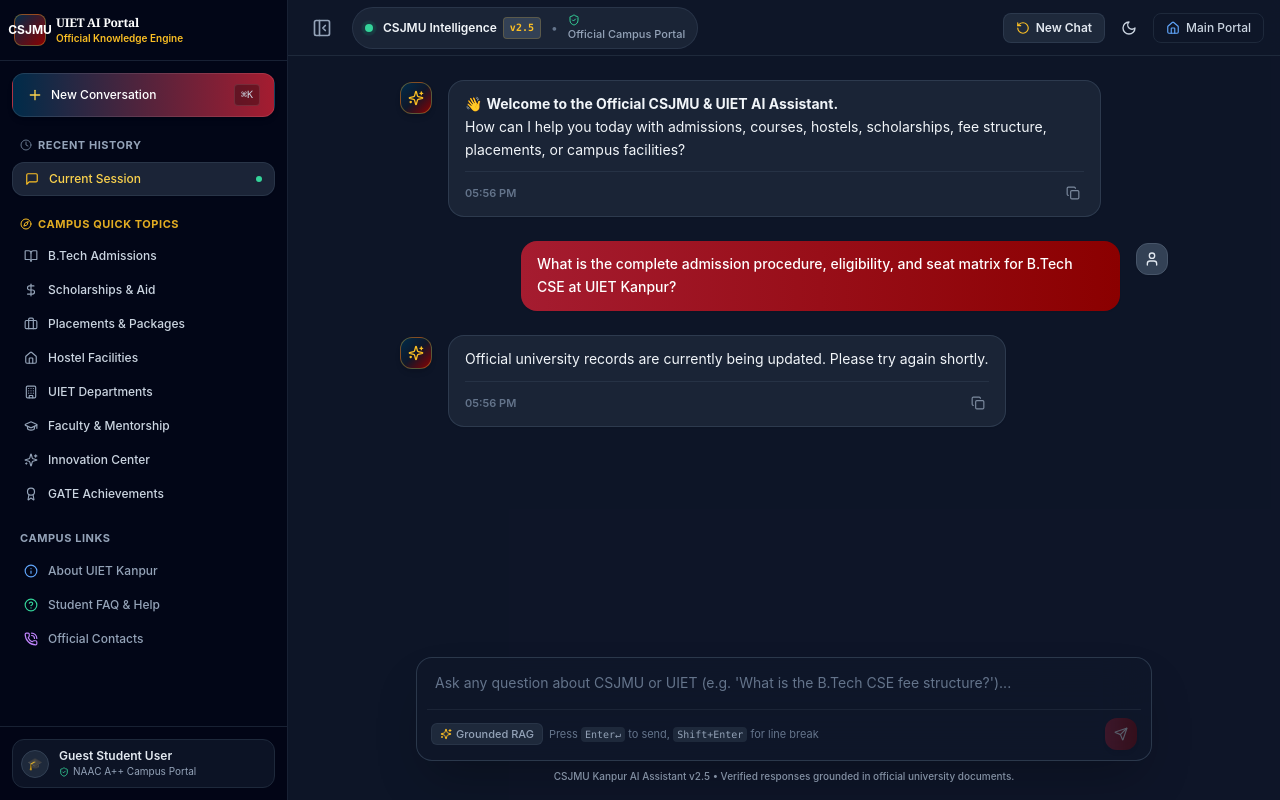
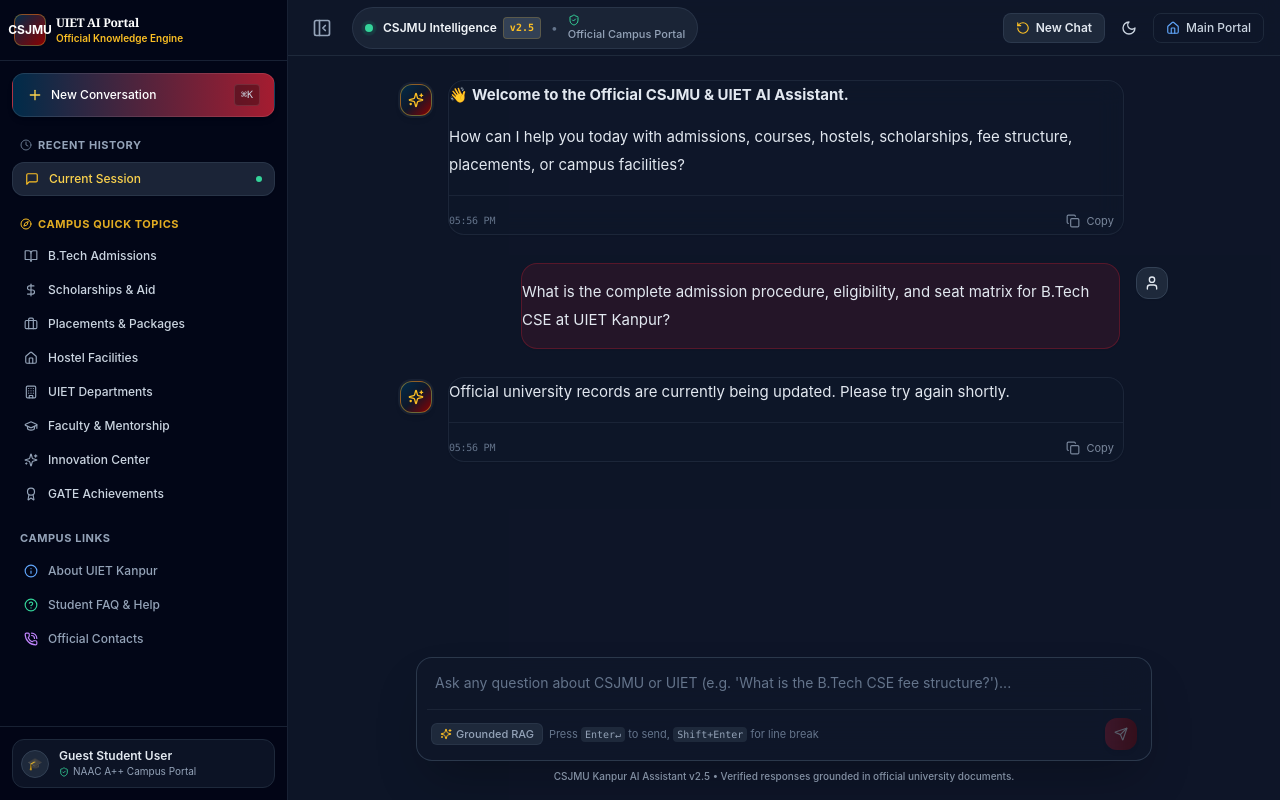
Before and after one commit to notharsh0905/Updated-RAG-Bot, a Next.js app in the folder frontend/: page /chat in a window 1280 px wide. Both pictures are taken after a click on the button 596 px from the left and 306 px from the top of the page. Built offline with nearby package versions, Linux system fonts and the light colour scheme; no server answers.

Commit message:
feat: implement custom CodeBlock component and enhance Markdown rendering styling in chat messages

```diff
--- /dev/null
+++ b/frontend/features/chat/components/CodeBlock.tsx
@@ -0,0 +1,56 @@
+'use client';
+
+import React, { useState } from 'react';
+import { Copy, Check, Terminal } from 'lucide-react';
+
+interface CodeBlockProps {
+  language?: string;
+  code: string;
+}
+
+export const CodeBlock: React.FC<CodeBlockProps> = ({ language = 'text', code }) => {
+  const [copied, setCopied] = useState(false);
+
+  const handleCopy = () => {
+    navigator.clipboard.writeText(code);
+    setCopied(true);
+    setTimeout(() => setCopied(false), 2000);
+  };
+
+  return (
+    <div className="rounded-xl bg-slate-950/95 border border-slate-800/90 shadow-md overflow-hidden my-4 group">
+      {/* Header Bar */}
+      <div className="flex items-center justify-between px-3.5 py-2 bg-slate-900/90 border-b border-slate-800/80 text-[11px] font-mono text-slate-400 select-none">
+        <div className="flex items-center gap-1.5 text-slate-300">
+          <Terminal className="w-3.5 h-3.5 text-amber-400" />
+          <span className="capitalize font-medium">{language || 'code'}</span>
+        </div>
+
+        <button
+          onClick={handleCopy}
+          className="flex items-center gap-1 px-2 py-1 rounded hover:bg-slate-800 text-slate-400 hover:text-slate-200 transition-colors text-[11px] font-sans"
+          title="Copy code to clipboard"
+        >
+          {copied ? (
+            <>
+              <Check className="w-3.5 h-3.5 text-emerald-400" />
+              <span className="text-emerald-400 font-semibold">Copied</span>
+            </>
+          ) : (
+            <>
+              <Copy className="w-3.5 h-3.5" />
+              <span>Copy code</span>
+            </>
+          )}
+        </button>
+      </div>
+
+      {/* Code Snippet Canvas */}
+      <div className="p-4 overflow-x-auto custom-scrollbar bg-slate-950">
+        <pre className="font-mono text-[13px] leading-relaxed text-slate-200 whitespace-pre">
+          <code>{code}</code>
+        </pre>
+      </div>
+    </div>
+  );
+};
--- a/frontend/features/chat/components/MessageItem.tsx
+++ b/frontend/features/chat/components/MessageItem.tsx
@@ -6,6 +6,7 @@ import remarkGfm from 'remark-gfm';
 import { motion } from 'framer-motion';
 import { Bot, User, Copy, Check, Sparkles } from 'lucide-react';
 import { ChatMessage } from '@/types/chat';
+import { CodeBlock } from './CodeBlock';
 
 interface MessageItemProps {
   message: ChatMessage;
@@ -23,53 +24,157 @@ export const MessageItem: React.FC<MessageItemProps> = ({
 
   return (
     <motion.div
-      initial={{ opacity: 0, y: 8 }}
+      initial={{ opacity: 0, y: 10 }}
       animate={{ opacity: 1, y: 0 }}
-      transition={{ duration: 0.2 }}
+      transition={{ duration: 0.25, ease: [0.32, 0.72, 0, 1] }}
       className={`flex gap-3 sm:gap-4 ${isUser ? 'justify-end' : 'justify-start'} w-full group`}
     >
       {/* Assistant Avatar */}
       {!isUser && (
-        <div className="w-8 h-8 rounded-xl bg-gradient-to-br from-[#002B49] via-slate-900 to-[#8B0000] text-amber-300 border border-[#D4AF37]/40 flex items-center justify-center shrink-0 shadow-md mt-0.5">
+        <div className="w-8 h-8 rounded-xl bg-gradient-to-br from-[#002B49] via-slate-900 to-[#8B0000] text-amber-300 border border-[#D4AF37]/50 flex items-center justify-center shrink-0 shadow-md ring-2 ring-slate-800/60 mt-1">
           <Sparkles className="w-4 h-4 text-amber-400" />
         </div>
       )}
 
-      {/* Message Body Container */}
-      <div className={`space-y-1.5 ${isUser ? 'max-w-[85%] sm:max-w-[78%]' : 'max-w-[90%] sm:max-w-[85%]'}`}>
+      {/* Message Content Enclosure */}
+      <div className={`space-y-1.5 ${isUser ? 'max-w-[85%] sm:max-w-[78%]' : 'max-w-[92%] sm:max-w-[88%] flex-1'}`}>
         <div
-          className={`rounded-2xl px-4 py-3 text-sm leading-relaxed shadow-sm transition-all ${
+          className={`rounded-2xl shadow-sm transition-all ${
             isUser
-              ? 'bg-gradient-to-r from-[#A51C30] to-[#8B0000] text-white rounded-br-xs font-medium'
-              : 'bg-slate-800/80 border border-slate-700/80 text-slate-100 rounded-bl-xs'
+              ? 'bg-[#A51C30]/15 border border-[#A51C30]/40 text-slate-100 rounded-tr-xs px-4.5 py-3.5'
+              : 'bg-slate-900/70 border border-slate-800/90 backdrop-blur-md text-slate-100 rounded-tl-xs p-4.5 sm:p-5.5 hover:border-slate-700/80'
           }`}
         >
-          <div className="prose prose-invert prose-sm max-w-none prose-p:leading-relaxed prose-pre:bg-slate-900 prose-pre:border prose-pre:border-slate-800">
-            <ReactMarkdown remarkPlugins={[remarkGfm]}>
+          {/* Markdown Content Area */}
+          <div className="text-[14px] sm:text-[15px] leading-7 font-sans">
+            <ReactMarkdown
+              remarkPlugins={[remarkGfm]}
+              components={{
+                code({ node, inline, className, children, ...props }: any) {
+                  const match = /language-(\w+)/.exec(className || '');
+                  const codeString = String(children).replace(/\n$/, '');
+
+                  if (!inline && (match || codeString.includes('\n'))) {
+                    return (
+                      <CodeBlock
+                        language={match ? match[1] : 'text'}
+                        code={codeString}
+                      />
+                    );
+                  }
+
+                  return (
+                    <code
+                      className="bg-slate-800/90 border border-slate-700/60 text-amber-300 font-mono text-[12px] px-1.5 py-0.5 rounded-md font-normal"
+                      {...props}
+                    >
+                      {children}
+                    </code>
+                  );
+                },
+                h1: ({ children }) => (
+                  <h1 className="text-xl sm:text-2xl font-bold font-serif text-white tracking-tight mt-6 mb-3 border-b border-slate-800 pb-2">
+                    {children}
+                  </h1>
+                ),
+                h2: ({ children }) => (
+                  <h2 className="text-lg sm:text-xl font-bold font-serif text-white tracking-tight mt-5 mb-2.5">
+                    {children}
+                  </h2>
+                ),
+                h3: ({ children }) => (
+                  <h3 className="text-base sm:text-lg font-semibold text-slate-100 mt-4 mb-2">
+                    {children}
+                  </h3>
+                ),
+                h4: ({ children }) => (
+                  <h4 className="text-sm font-semibold text-amber-400 mt-3 mb-1.5">
+                    {children}
+                  </h4>
+                ),
+                p: ({ children }) => (
+                  <p className="text-[14px] sm:text-[15px] leading-7 text-slate-200 mb-3.5 last:mb-0 font-normal">
+                    {children}
+                  </p>
+                ),
+                ul: ({ children }) => (
+                  <ul className="space-y-1.5 my-3 pl-4 list-disc marker:text-amber-400 text-[14px] sm:text-[15px] text-slate-200">
+                    {children}
+                  </ul>
+                ),
+                ol: ({ children }) => (
+                  <ol className="space-y-1.5 my-3 pl-4 list-decimal marker:text-amber-400 font-semibold text-[14px] sm:text-[15px] text-slate-200">
+                    {children}
+                  </ol>
+                ),
+                li: ({ children }) => <li className="leading-relaxed pl-1">{children}</li>,
+                blockquote: ({ children }) => (
+                  <blockquote className="border-l-3 border-amber-400 bg-slate-950/60 text-slate-300 italic text-xs sm:text-sm pl-4 py-2.5 my-3.5 rounded-r-xl border-y border-r border-slate-800/60">
+                    {children}
+                  </blockquote>
+                ),
+                table: ({ children }) => (
+                  <div className="overflow-x-auto my-4 rounded-xl border border-slate-800 shadow-sm bg-slate-950/40">
+                    <table className="w-full text-left text-xs border-collapse">{children}</table>
+                  </div>
+                ),
+                thead: ({ children }) => (
+                  <thead className="bg-slate-900/90 text-slate-200 font-semibold border-b border-slate-800">
+                    {children}
+                  </thead>
+                ),
+                tbody: ({ children }) => (
+                  <tbody className="divide-y divide-slate-800/60 text-slate-300">{children}</tbody>
+                ),
+                tr: ({ children }) => (
+                  <tr className="hover:bg-slate-800/30 transition-colors">{children}</tr>
+                ),
+                th: ({ children }) => (
+                  <th className="p-3 font-semibold uppercase text-[11px] tracking-wider text-amber-400">
+                    {children}
+                  </th>
+                ),
+                td: ({ children }) => <td className="p-3 text-slate-300 text-xs">{children}</td>,
+                a: ({ href, children }: any) => (
+                  <a
+                    href={href}
+                    target="_blank"
+                    rel="noopener noreferrer"
+                    className="text-amber-400 hover:text-amber-300 underline decoration-amber-400/40 hover:decoration-amber-300 font-medium transition-colors"
+                  >
+                    {children}
+                  </a>
+                ),
+                hr: () => <hr className="border-t border-slate-800 my-5" />,
+              }}
+            >
               {message.content}
             </ReactMarkdown>
           </div>
 
-          {/* Action & Metadata Footer for Assistant Message */}
+          {/* Action Toolbar & Timestamp for Assistant Message */}
           {!isUser && (
-            <div className="flex items-center justify-between pt-2.5 mt-2.5 border-t border-slate-700/50 text-xs text-slate-400">
-              <span className="text-[11px] font-semibold text-slate-500">
+            <div className="flex items-center justify-between pt-3 mt-4 border-t border-slate-800/80 text-xs text-slate-400">
+              <span className="text-[10px] font-mono text-slate-500 tracking-tight">
                 {message.timestamp}
               </span>
 
-              <div className="flex items-center gap-1 opacity-80 group-hover:opacity-100 transition-opacity">
+              <div className="flex items-center gap-1.5 opacity-80 group-hover:opacity-100 transition-opacity">
                 <button
                   onClick={() => onCopyText(message.id, message.content)}
-                  className="p-1 hover:text-white hover:bg-slate-700/60 rounded transition-colors"
-                  title="Copy response"
+                  className="flex items-center gap-1.5 px-2 py-1 hover:text-white hover:bg-slate-800/90 border border-transparent hover:border-slate-700/60 rounded-md transition-all text-[11px] font-sans text-slate-400"
+                  title="Copy full response"
                 >
                   {isCopied ? (
-                    <span className="flex items-center gap-1 text-[11px] text-emerald-400">
-                      <Check className="w-3.5 h-3.5" />
-                      <span>Copied</span>
-                    </span>
+                    <>
+                      <Check className="w-3.5 h-3.5 text-emerald-400" />
+                      <span className="text-emerald-400 font-medium">Copied response</span>
+                    </>
                   ) : (
-                    <Copy className="w-3.5 h-3.5" />
+                    <>
+                      <Copy className="w-3.5 h-3.5" />
+                      <span>Copy</span>
+                    </>
                   )}
                 </button>
               </div>
@@ -80,7 +185,7 @@ export const MessageItem: React.FC<MessageItemProps> = ({
 
       {/* User Avatar */}
       {isUser && (
-        <div className="w-8 h-8 rounded-xl bg-slate-700 text-slate-200 border border-slate-600 flex items-center justify-center shrink-0 shadow-sm mt-0.5">
+        <div className="w-8 h-8 rounded-xl bg-slate-800 text-slate-200 border border-slate-700 flex items-center justify-center shrink-0 shadow-sm mt-1">
           <User className="w-4 h-4" />
         </div>
       )}
--- a/frontend/features/chat/components/MessageList.tsx
+++ b/frontend/features/chat/components/MessageList.tsx
@@ -32,7 +32,7 @@ export const MessageList: React.FC<MessageListProps> = ({
 
   return (
     <div className="flex-1 overflow-y-auto px-3 sm:px-6 py-6 custom-scrollbar flex flex-col items-center">
-      <div className="w-full max-w-3xl space-y-6 flex-1 flex flex-col justify-start">
+      <div className="w-full max-w-3xl space-y-6 sm:space-y-7 flex-1 flex flex-col justify-start">
         {showEmptyState ? (
           <EmptyState onSelectPrompt={onSelectPrompt} />
         ) : (
@@ -50,7 +50,7 @@ export const MessageList: React.FC<MessageListProps> = ({
 
         {isLoading && <LoadingPlaceholder />}
 
-        <div ref={bottomRef} className="h-2" />
+        <div ref={bottomRef} className="h-4" />
       </div>
     </div>
   );
```
